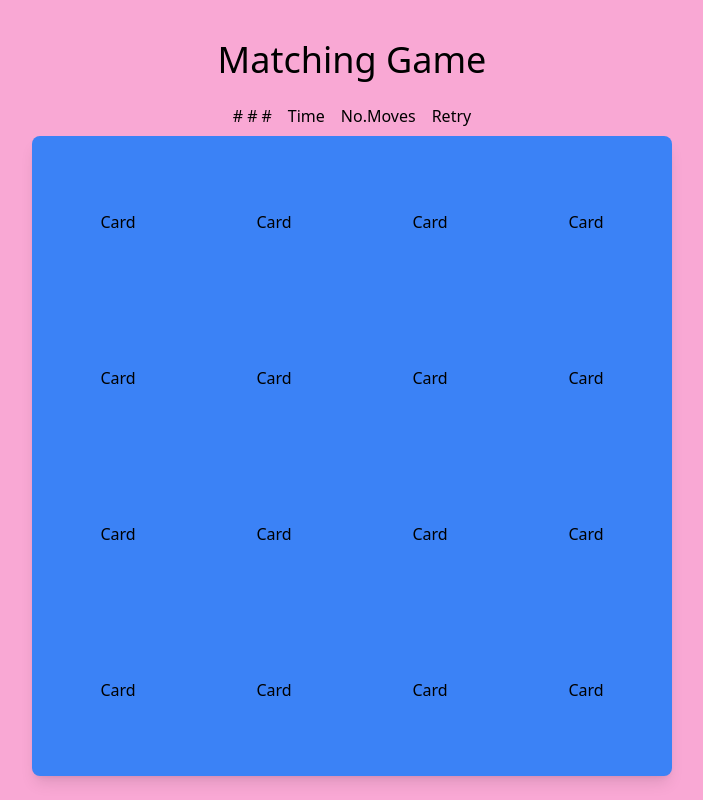
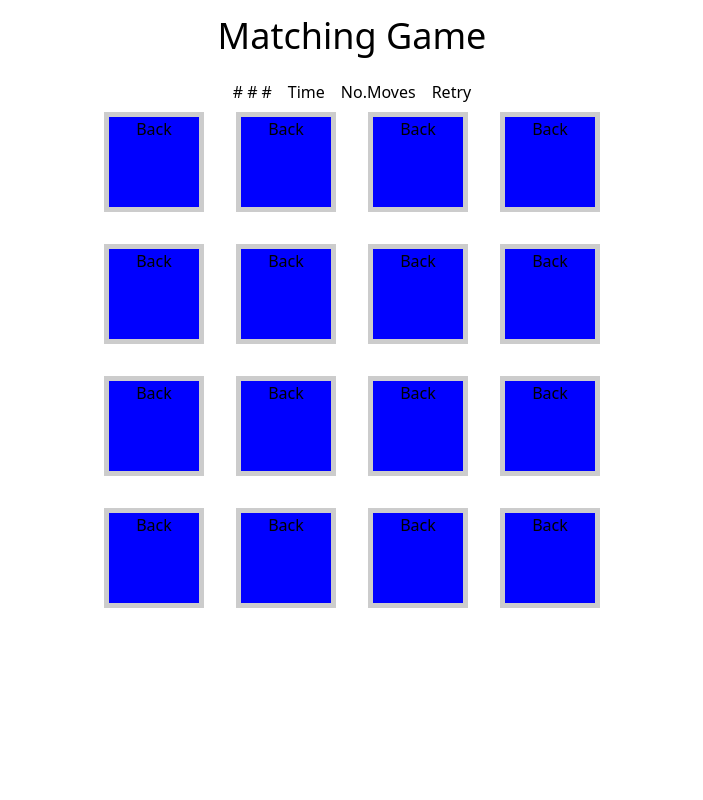
Before and after one commit to Christian-Mono/memory-game, a Vue app: page / in a window 1280 px wide. Shown: the whole page, without its empty margins (288-991 px from the left). Built offline with nearby package versions, Linux system fonts and the light colour scheme.

Commit message:
feat:card react to click

```diff
--- a/src/App.vue
+++ b/src/App.vue
@@ -1,9 +1,59 @@
-<script setup lang="ts">
-import Header from './components/Header.vue'
+<template>
+  <h1 class="py-4 text-4xl font-normal text-center"> Matching Game </h1>
+  <ScorePannel/>
+  <section class="game-board">
+    <!-- <Card v-for="(card, index) in cardList" :key="`card-${index}`" :value="card"></Card> -->
+    <Card v-for="(card, index) in cardList" :key="`card-${index}`" :value="card.value" :visible="card.visible"
+      :position="card.position" @select-card="flipCard" />
+    <!-- when @select-card (emmit) is called then it starts the flipCard function -->
+
+  </section>
+</template>
+
+<script script lang="ts">
+/* imports */
+import ScorePannel from './components/ScorePannel.vue';
+import Card from './components/Card.vue';
+import { ref } from 'vue'
+import type ScorePannelVue from './components/ScorePannel.vue';
+/* app export */
+export default {
+  name: 'App',
+  components: {
+    Card,
+    ScorePannel
+},
+  setup() {
+    /* inside setup vanilla JS */
+    const cardList = ref([])
+
+    for (let i = 0; i < 16; i++) {
+      cardList.value.push({
+        value: i,
+        visible: false,
+        position: i
+      })
+    }
+
+    const flipCard = (payload) => {
+      cardList.value[payload.position].visible = true
+    }
+
+    return {
+      cardList,
+      flipCard
+    }
+  }
+}
 </script>
 
-<template>
-  <div>
-    <Header></Header>
-  </div>
-</template>
+<style>
+.game-board {
+  display: grid;
+  grid-template-columns: 100px 100px 100px 100px;
+  grid-template-rows: 100px 100px 100px 100px;
+  gap: 2rem;
+  justify-content: center;
+
+}
+</style>
--- a/src/components/Card.vue
+++ b/src/components/Card.vue
@@ -1,9 +1,65 @@
-<script setup lang="ts"></script>
-
 <template>
-    <div class="flex items-center justify-center">
-        <h1>Card</h1>
+    <div class="card" @click="selectCard">
+        <!-- front of the card -->
+        <div v-if="visible" class="card-face is-visible">
+            {{ value }}
+        </div>
+        <div v-else class="card-face is-hidden">
+            Back
+        </div>
     </div>
 </template>
 
-<style scoped></style>
+<script script lang="ts">
+export default {
+    props: {
+        position: {
+            type: Number,
+            required: true
+        },
+        value: {
+            type: Number,
+            required: true,
+        },
+        visible: {
+            type: Boolean,
+            default: false
+        }
+    },
+    setup(props, context) {
+        const selectCard = () => {
+            context.emit('select-card', {
+                /* payload */
+                position: props.position
+            })
+        }
+        return { selectCard }
+    }
+
+}
+</script>
+
+<style>
+.card {
+    position: relative;
+    border: 5px solid #ccc;
+    text-align: center;
+
+}
+
+.card-face {
+    width: 100%;
+    height: 100%;
+    position: absolute;
+}
+
+.card-face.is-visible {
+    background-color: red;
+    color: white;
+}
+
+.card-face.is-hidden {
+    background-color: blue;
+    color: black;
+}
+</style>
--- a/src/components/CardList.vue
+++ /dev/null
@@ -1,28 +0,0 @@
-<script setup lang="ts">
-import Card from './Card.vue';
-</script>
-
-<template>
-    <div class=" grid grid-cols-4 gap-2 p-3 bg-blue-500 w-[40rem] h-[40rem] mx-auto rounded-lg shadow-lg">
-        <Card></Card>
-        <Card></Card>
-        <Card></Card>
-        <Card></Card>
-
-        <Card></Card>
-        <Card></Card>
-        <Card></Card>
-        <Card></Card>
-
-        <Card></Card>
-        <Card></Card>
-        <Card></Card>
-        <Card></Card>
-
-        <Card></Card>
-        <Card></Card>
-        <Card></Card>
-        <Card></Card>
-    </div>
-</template>
-<style scoped></style>
--- a/src/components/Header.vue
+++ /dev/null
@@ -1,17 +0,0 @@
-<!-- Board.vue -->
-<script setup lang="ts">
-import ScorePannel from './ScorePannel.vue';
-import CardList from './CardList.vue'
-
-</script>
-
-<template>
-    <div class="container p-6 bg-pink-300 board">
-        <h1 class="py-4 text-4xl font-normal text-center">Matching Game</h1>
-        <ScorePannel></ScorePannel>
-        <CardList></CardList>
-
-    </div>
-</template>
-
-<style scoped></style>
```
Also changed, not shown: src/components/ScorePannel.vue (+4 -3 lines).
